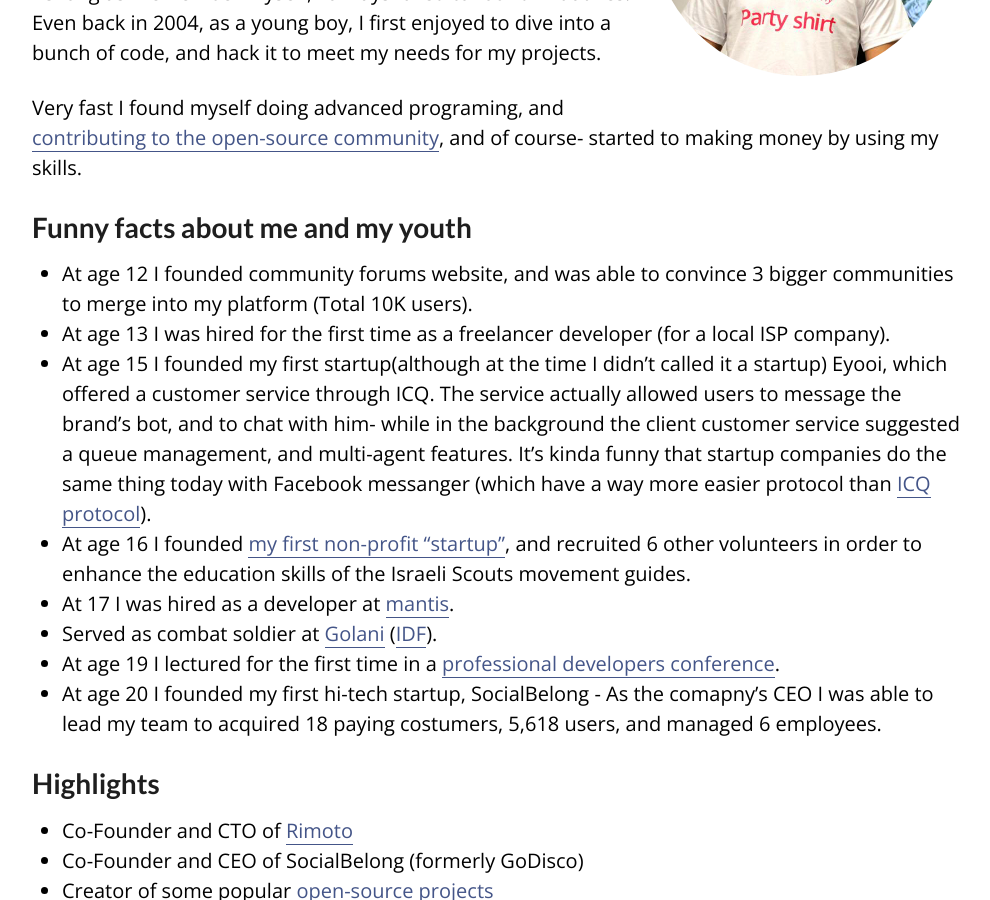
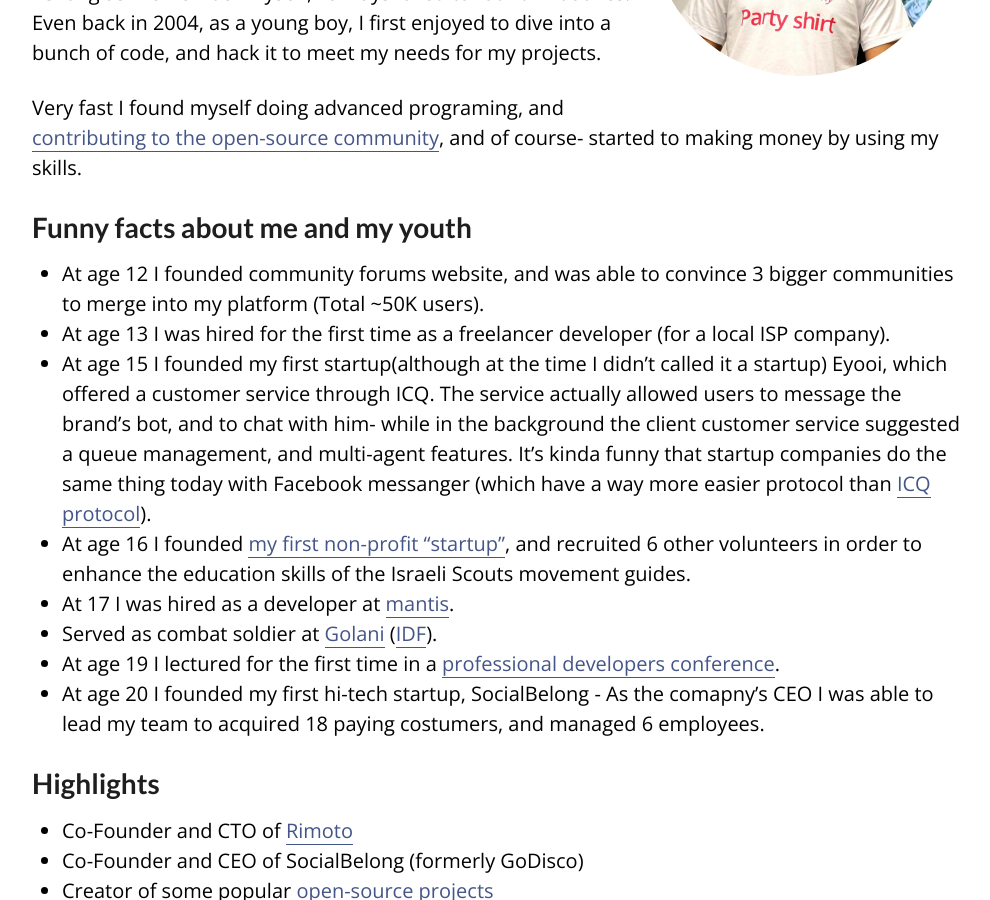
Before and after one commit to AlmogBaku/AlmogBaku.github.io, a Jekyll site: the page built from about.md, in a window 1280 px wide and 900 px high, scrolled down 626 px. Shown: the whole window, without its empty margins (138-1128 px from the left). Built offline with Jekyll 4.4.1, drawn with Linux system fonts in a browser that asks for light colours; some of the changed text lies outside the part shown.

Commit message:
Update about.md

```diff
--- a/about.md
+++ b/about.md
@@ -22,7 +22,7 @@ and of course- started to making money by using my skills.
 
 ### Funny facts about me and my youth
  - At age 12 I founded community forums website, and was able to convince 3 bigger communities to merge into my platform
- (Total 10K users).
+ (Total ~50K users).
  - At age 13 I was hired for the first time as a freelancer developer (for a local ISP company).
  - At age 15 I founded my first startup(although at the time I didn't called it a startup) Eyooi, which offered a customer service through ICQ. The service actually allowed users to message the brand's bot, and to chat with him- while in the background the client customer service suggested a queue management, and multi-agent features. It's kinda funny that startup companies do the same thing today with Facebook messanger (which have a way more easier protocol than [ICQ protocol](http://iserverd.khstu.ru/oscar/)).
  - At age 16 I founded [my first non-profit "startup"](http://www.zofim.org.il/magazin_item.asp?item_id=114306200464&troop_id=&past=archive),
@@ -30,13 +30,15 @@ and of course- started to making money by using my skills.
  - At 17 I was hired as a developer at [mantis](http://www.mantis.co.il).
  - Served as combat soldier at [Golani](http://en.wikipedia.org/wiki/Golani_Brigade) ([IDF](http://www.idf.il/English/)).
  - At age 19 I lectured for the first time in a [professional developers conference](http://www.slideshare.net/AlmogBaku/drupal-javascript-14718275).
- - At age 20 I founded my first hi-tech startup, SocialBelong - As the comapny's CEO I was able to lead my team to acquired 18 paying costumers, 5,618 users, and managed 6 employees.
+ - At age 20 I founded my first hi-tech startup, SocialBelong - As the comapny's CEO I was able to lead my team to acquired 18 paying costumers, and managed 6 employees.
 
 ### Highlights
 
  - Co-Founder and CTO of [Rimoto](http://www.rimoto.net)
  - Co-Founder and CEO of SocialBelong (formerly GoDisco)
  - Creator of some popular [open-source projects](http://github.com/AlmogBaku)
+ - Maintainer in popular open-source projects such as [kubernetes](http://kubernetes.io)
+ - Occasionally lecturing on technology(mainly Go, but used to talk also about Android, PHP, Symfony, Drupal) and entreprenurship
 
 ### Contact me
 
```
